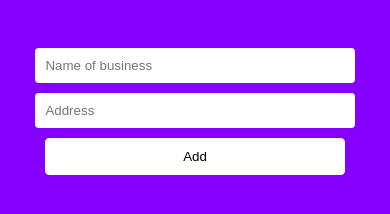
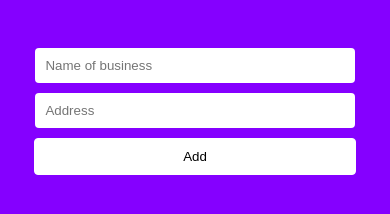
Before and after one commit to oyinkan/BusinessListingWebsite-JS, a plain HTML site: page index.html in a window 390 px wide. Drawn offline with Linux system fonts and the light colour scheme.

Commit message:
made changes to the page

```diff
--- a/index.html
+++ b/index.html
@@ -44,6 +44,9 @@
             input, #add {
                 width: 80%;
                 margin-bottom: 10px;
+            }
+            #add {
+                width: 86%;
             }
         }
     </style>
```
